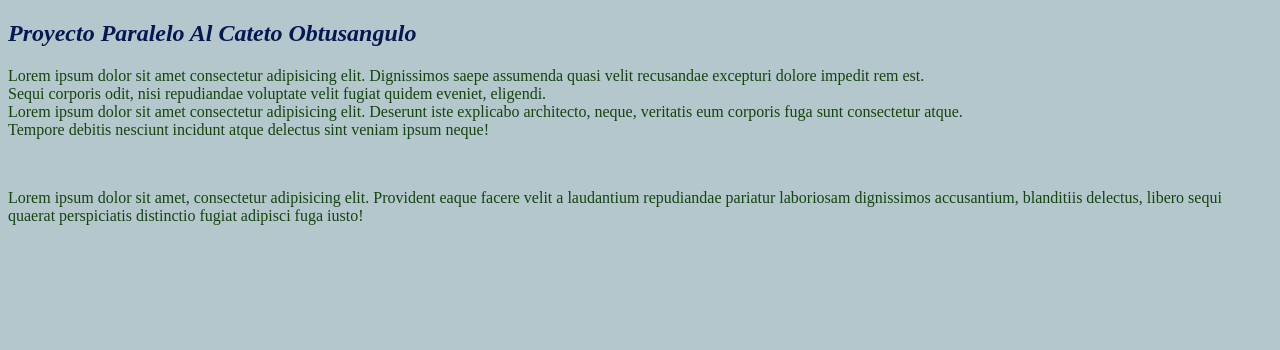
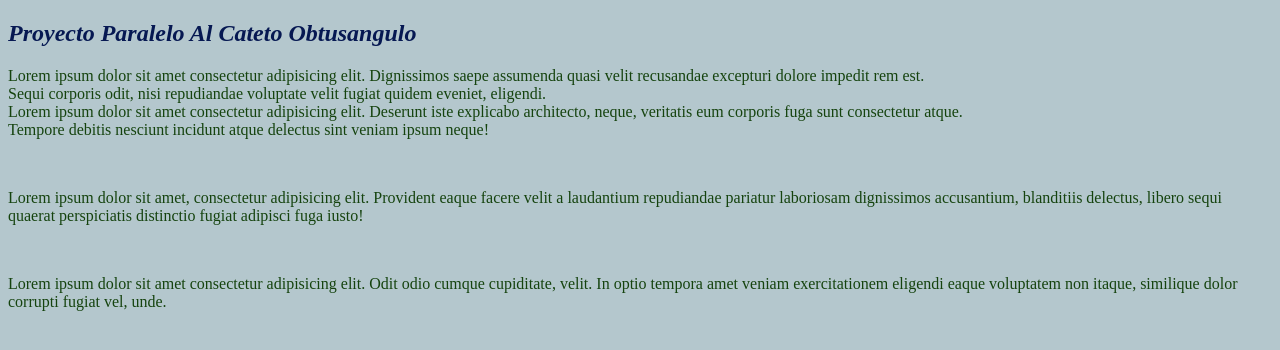
Before and after one commit to tobosio/CursoGit-2, a plain HTML site: page index.html in a window 1280 px wide. Drawn offline with Linux system fonts and the light colour scheme.

Commit message:
Agregado párrafo Otro Párrafo<p>

```diff
--- a/index.html
+++ b/index.html
@@ -8,7 +8,8 @@
 <body>
 	<h2> Proyecto Paralelo Al Cateto Obtusangulo </h2>
 	<p>Lorem ipsum dolor sit amet consectetur adipisicing elit. Dignissimos saepe assumenda quasi velit recusandae excepturi dolore impedit rem est.<br> Sequi corporis odit, nisi repudiandae voluptate velit fugiat quidem eveniet, eligendi.<br> Lorem ipsum dolor sit amet consectetur adipisicing elit. Deserunt iste explicabo architecto, neque, veritatis eum corporis fuga sunt consectetur atque.<br> Tempore debitis nesciunt incidunt atque delectus sint veniam ipsum neque!</p><br>
-	<p>Lorem ipsum dolor sit amet, consectetur adipisicing elit. Provident eaque facere velit a laudantium repudiandae pariatur laboriosam dignissimos accusantium, blanditiis delectus, libero sequi quaerat perspiciatis distinctio fugiat adipisci fuga iusto!</p>
+	<p>Lorem ipsum dolor sit amet, consectetur adipisicing elit. Provident eaque facere velit a laudantium repudiandae pariatur laboriosam dignissimos accusantium, blanditiis delectus, libero sequi quaerat perspiciatis distinctio fugiat adipisci fuga iusto!</p><br>
+	<p>Lorem ipsum dolor sit amet consectetur adipisicing elit. Odit odio cumque cupiditate, velit. In optio tempora amet veniam exercitationem eligendi eaque voluptatem non itaque, similique dolor corrupti fugiat vel, unde.</p>
 
 
 <script src="JS/javascript.js"></script>
```
